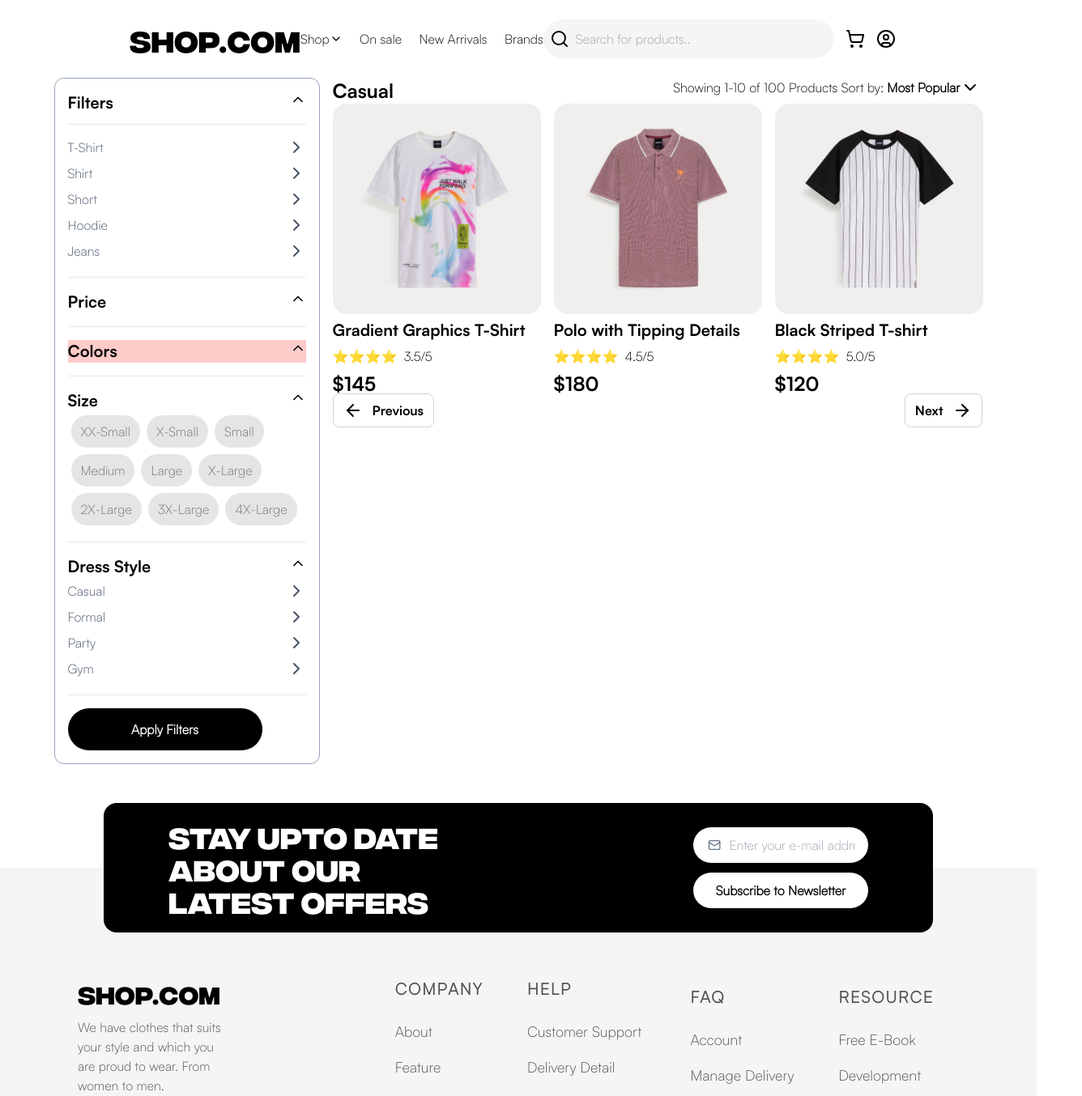
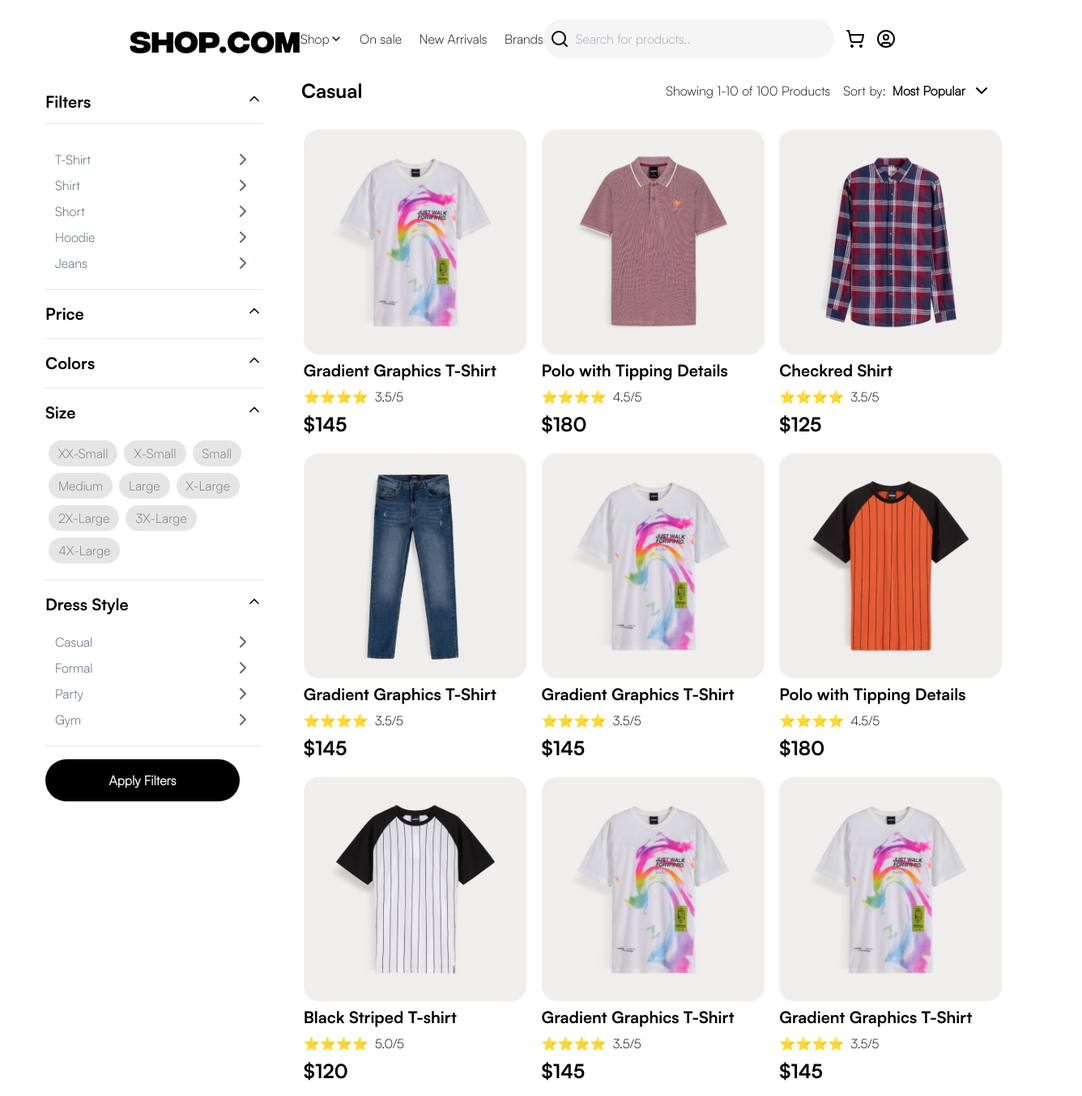
Before and after one commit to RajKishan1/shop.com, a Next.js app: page /category in a window 1280 px wide. Shown: the top 1354 px of the page at 81% size, 1336 px wide, since content can reach past the window. Built offline with nearby package versions, Linux system fonts and the light colour scheme.

Commit message:
fix:category page

```diff
--- a/src/app/category/page.tsx
+++ b/src/app/category/page.tsx
@@ -4,7 +4,7 @@ import React from "react";
 
 const Page = () => {
   return (
-    <div className="flex px-24 gap-4">
+    <div className="flex gap-1 lg:gap-8 px-2 lg:px-24 ">
       <Filters />
       <ItemsComponent />
     </div>
--- a/src/components/category/DressStyle.tsx
+++ b/src/components/category/DressStyle.tsx
@@ -6,7 +6,7 @@ const DressStyle = () => {
   return (
     <div>
       <FilterTitle text="Dress Style" />
-      <span className="flex flex-col">
+      <span className="px-3 flex flex-col justify-center mt-4">
         <FilterTextItem text="Casual" />
         <FilterTextItem text="Formal" />
         <FilterTextItem text="Party" />
--- a/src/components/category/FilterComponent.tsx
+++ b/src/components/category/FilterComponent.tsx
@@ -8,7 +8,7 @@ import Filters from "./Filters";
 
 const FilterComponent = () => {
   return (
-    <div className="hidden md:flex flex-col gap-4 w-full max-w-[330px] border-[1px] border-slate-400 rounded-xl p-4">
+    <div className="hidden md:flex flex-col gap-4 w-full max-w-[300px] rounded-xl p-4">
       <Filters />
       <hr className="bg-slate-600 w-full h-[1px]" />
       <Price />
--- a/src/components/category/FilterTextItem.tsx
+++ b/src/components/category/FilterTextItem.tsx
@@ -1,11 +1,14 @@
 import { ChevronRight } from "lucide-react";
+import Link from "next/link";
 import React from "react";
 
-const FilterTextItem = ({ text }: { text: string }) => {
+const FilterTextItem = ({ text, href }: { text: string; href?: string }) => {
   return (
-    <span className="w-full flex justify-between text-slate-600 py-1">
-      <h3> {text}</h3> <ChevronRight />
-    </span>
+    <Link href={`${href}`}>
+      <span className="w-full flex justify-between text-slate-600 py-1">
+        <h3> {text}</h3> <ChevronRight color="#636b74" />
+      </span>
+    </Link>
   );
 };
 
--- a/src/components/category/Filters.tsx
+++ b/src/components/category/Filters.tsx
@@ -7,7 +7,7 @@ const Filters = () => {
     <div className="flex flex-col gap-3">
       <FilterTitle text="Filters" />
       <hr className="bg-slate-600 w-full h-[1px]" />
-      <span>
+      <span className="px-3 mt-4">
         <FilterTextItem text="T-Shirt" />
         <FilterTextItem text="Shirt" />
         <FilterTextItem text="Short" />
--- a/src/components/category/Size.tsx
+++ b/src/components/category/Size.tsx
@@ -6,7 +6,7 @@ const Size = () => {
   return (
     <div>
       <FilterTitle text="Size" />
-      <span>
+      <span className="mt-4 flex flex-wrap h-auto w-auto ">
         <SizeType text="XX-Small" />
         <SizeType text="X-Small" />
         <SizeType text="Small" />
--- a/src/components/category/SizeType.tsx
+++ b/src/components/category/SizeType.tsx
@@ -2,7 +2,7 @@ import React from "react";
 
 const SizeType = ({ text }: { text: string }) => {
   return (
-    <button className="bg-neutral-200 rounded-full text-neutral-500 p-2 px-3 m-1 text-md">
+    <button className="bg-neutral-200 rounded-full text-neutral-500 p-1 px-3 m-1 text-md">
       {text}
     </button>
   );
--- a/src/components/category/colors.tsx
+++ b/src/components/category/colors.tsx
@@ -4,7 +4,7 @@ import ColorDiv from "./colorDiv";
 
 const Colors = () => {
   return (
-    <div className="bg-red-200">
+    <div className="">
       <FilterTitle text="Colors" />
       <span className="flex flex-col items-center justify-center bg-red-300">
         <span className="h-auto w-full">
--- a/src/components/category/itemsComponent.tsx
+++ b/src/components/category/itemsComponent.tsx
@@ -4,18 +4,77 @@ import ProductCard from "../LandingPage/productCard";
 
 const ItemsComponent = () => {
   return (
-    <div className="w-[70%]">
-      <div className="flex justify-between text-black">
+    <div className="w-full md:w-[70vw] bg-red-30">
+      <div className="flex justify-between items-center text-black">
         <h1 className="font-satoshiBold text-2xl ">Casual</h1>
         <span className="flex">
-          <p>Showing 1-10 of 100 Products Sort by:</p>
-          <span className="flex font-bold px-1">
-            Most Popular <ChevronDown />
+          <p>Showing 1-10 of 100 Products </p>
+          <span className="hidden md:flex px-4">
+            Sort by: <strong className="px-2 font-bold"> Most Popular</strong> <ChevronDown />
           </span>
         </span>
       </div>
-
-      <span className="w-full flex gap-4">
+      <span className="w-full flex flex-wrap justify-evenly py-8 gap-4 gap-y-6">
+        <ProductCard
+          src="/images/gradient.jpg"
+          productName="Gradient Graphics T-Shirt"
+          rating="3.5"
+          newPrice="145"
+        />
+        <ProductCard
+          src="/images/tipping.jpg"
+          productName="Polo with Tipping Details"
+          rating="4.5"
+          newPrice="180"
+        />{" "}
+        <ProductCard
+          src="/images/checkedshirt.png"
+          productName="Checkred Shirt"
+          rating="3.5"
+          newPrice="125"
+        />{" "}
+        <ProductCard
+          src="/images/bluejeans.png"
+          productName="Gradient Graphics T-Shirt"
+          rating="3.5"
+          newPrice="145"
+        />
+        <ProductCard
+          src="/images/gradient.jpg"
+          productName="Gradient Graphics T-Shirt"
+          rating="3.5"
+          newPrice="145"
+        />
+        <ProductCard
+          src="/images/orangetshirt.png"
+          productName="Polo with Tipping Details"
+          rating="4.5"
+          newPrice="180"
+        />{" "}
+        <ProductCard
+          src="/images/striped.jpg"
+          productName="Black Striped T-shirt"
+          rating="5.0"
+          newPrice="120"
+        />
+        <ProductCard
+          src="/images/gradient.jpg"
+          productName="Gradient Graphics T-Shirt"
+          rating="3.5"
+          newPrice="145"
+        />{" "}
+        <ProductCard
+          src="/images/gradient.jpg"
+          productName="Gradient Graphics T-Shirt"
+          rating="3.5"
+          newPrice="145"
+        />
+        <ProductCard
+          src="/images/tipping.jpg"
+          productName="Polo with Tipping Details"
+          rating="4.5"
+          newPrice="180"
+        />{" "}
         <ProductCard
           src="/images/gradient.jpg"
           productName="Gradient Graphics T-Shirt"
@@ -28,14 +87,7 @@ const ItemsComponent = () => {
           rating="4.5"
           newPrice="180"
         />
-        <ProductCard
-          src="/images/striped.jpg"
-          productName="Black Striped T-shirt"
-          rating="5.0"
-          newPrice="120"
-        />
-      </span>
-
+      </span>{" "}
       <div className="flex justify-between text-black">
         <button className="border-[1px] border-slate-300 p-2 flex items-center gap-3 px-3 font-satoshiBold rounded-lg">
           <ArrowLeft />
```
